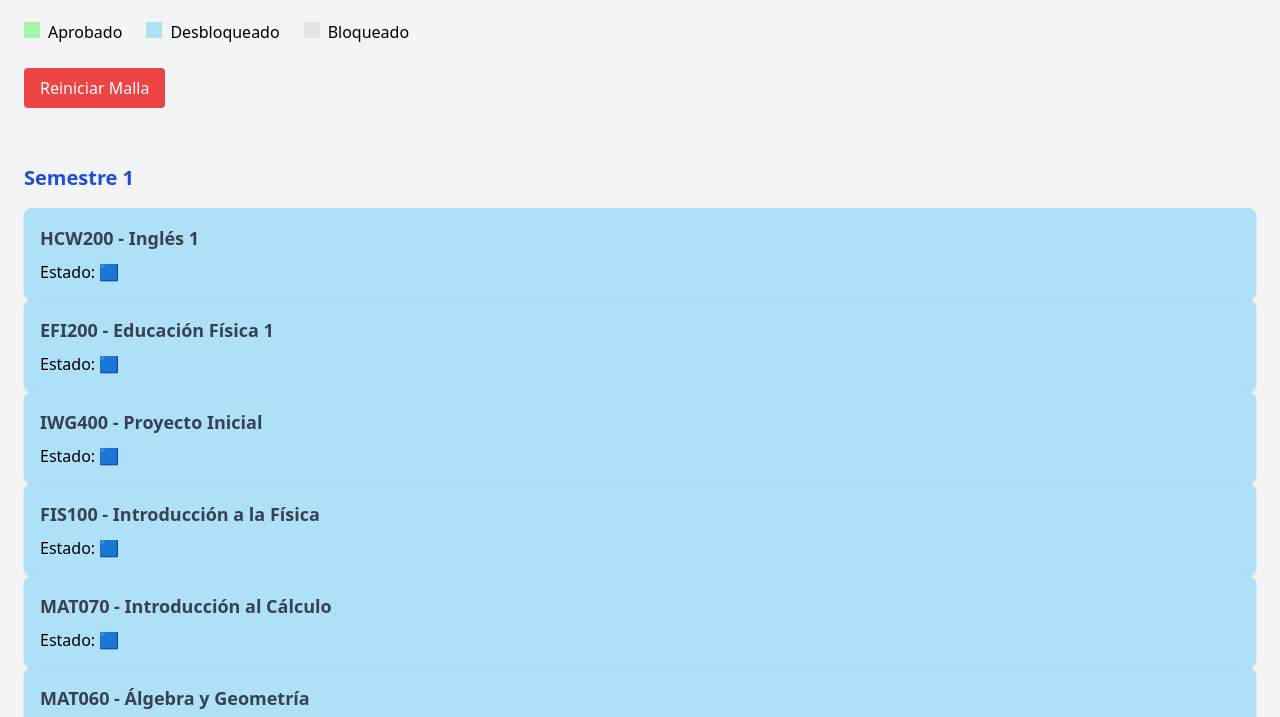
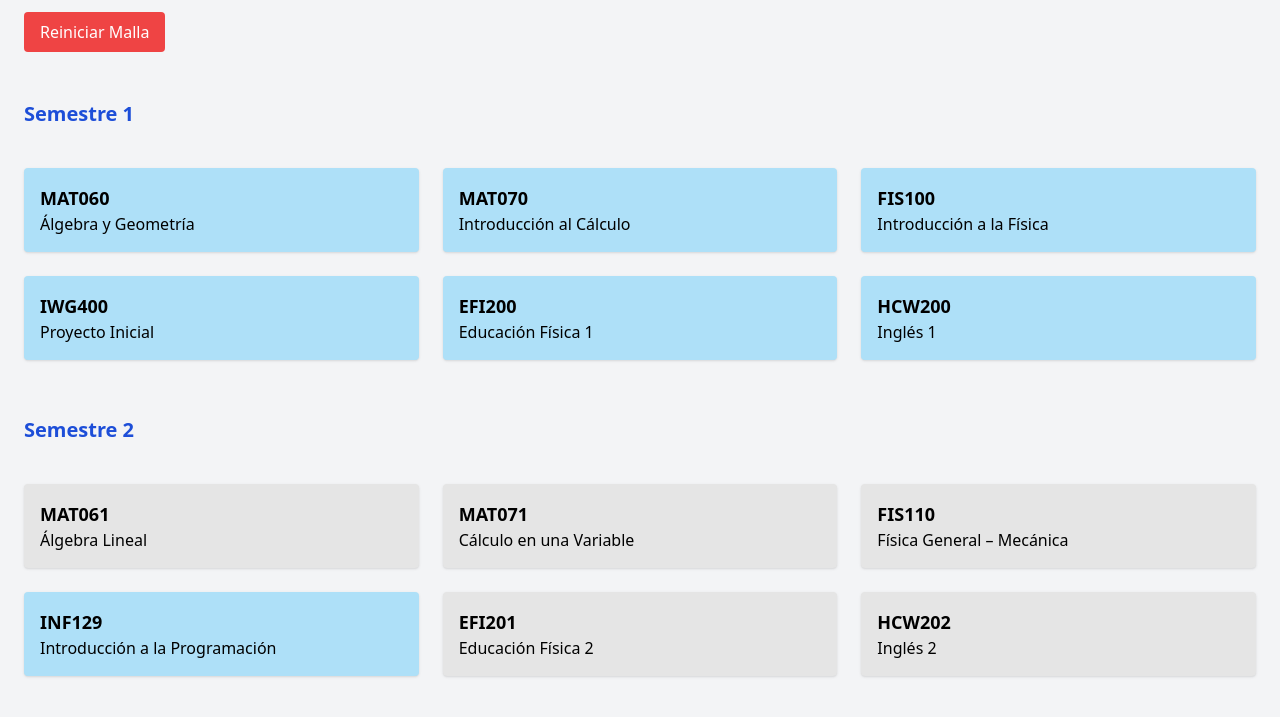
Before and after one commit to Lilyuwu2106/ICMat-USM, a plain HTML site: page index.html in a window 1280 px wide. Shown: the part 64-781 px from the top of the page. Drawn offline with nearby package versions, Linux system fonts and the light colour scheme.

Commit message:
Update index.html

```diff
--- a/index.html
+++ b/index.html
@@ -3,7 +3,7 @@
 <head>
   <meta charset="UTF-8" />
   <meta name="viewport" content="width=device-width, initial-scale=1.0" />
-  <title>Malla ICM USM 2025 - Diseño Moderno</title>
+  <title>Malla ICM USM 2025</title>
   <script src="https://cdn.tailwindcss.com"></script>
   <style>
     .aprobado { background-color: #a4f5a4; color: #000; }
@@ -12,167 +12,151 @@
   </style>
 </head>
 <body class="bg-gray-100 p-6">
-  <main>
-    <h1 class="text-3xl font-bold mb-6 text-blue-800">Malla Ingeniería Civil Matemática – USM 2025</h1>
-
-    <div class="mb-6 flex gap-6 items-center">
-      <div><span class="inline-block w-4 h-4 bg-[#a4f5a4] mr-2"></span>Aprobado</div>
-      <div><span class="inline-block w-4 h-4 bg-[#aee0f8] mr-2"></span>Desbloqueado</div>
-      <div><span class="inline-block w-4 h-4 bg-[#e5e5e5] mr-2"></span>Bloqueado</div>
-    </div>
-
-    <button onclick="resetearMalla()" class="mb-6 px-4 py-2 bg-red-500 text-white rounded hover:bg-red-600">
-      Reiniciar Malla
-    </button>
-
-    <div id="malla" class="grid grid-cols-1 sm:grid-cols-2 md:grid-cols-3 gap-6"></div>
-  </main>
+  <h1 class="text-3xl font-bold text-blue-800 mb-4">Malla Ingeniería Civil Matemática – USM 2025</h1>
+  <button onclick="resetearMalla()" class="mb-4 px-4 py-2 bg-red-500 text-white rounded hover:bg-red-600">Reiniciar Malla</button>
+  <div id="malla" class="grid grid-cols-1 sm:grid-cols-2 md:grid-cols-3 gap-6"></div>
 
   <script>
     const semestres = {
       1: [
+        {sigla: "MAT060", nombre: "Álgebra y Geometría", estado: "desbloqueado"},
+        {sigla: "MAT070", nombre: "Introducción al Cálculo", estado: "desbloqueado"},
+        {sigla: "FIS100", nombre: "Introducción a la Física", estado: "desbloqueado"},
+        {sigla: "IWG400", nombre: "Proyecto Inicial", estado: "desbloqueado"},
+        {sigla: "EFI200", nombre: "Educación Física 1", estado: "desbloqueado"},
         {sigla: "HCW200", nombre: "Inglés 1", estado: "desbloqueado"},
-        {sigla: "EFI200", nombre: "Educación Física 1", estado: "desbloqueado"},
-        {sigla: "IWG400", nombre: "Proyecto Inicial", estado: "desbloqueado"},
-        {sigla: "FIS100", nombre: "Introducción a la Física", estado: "desbloqueado"},
-        {sigla: "MAT070", nombre: "Introducción al Cálculo", estado: "desbloqueado"},
-        {sigla: "MAT060", nombre: "Álgebra y Geometría", estado: "desbloqueado"},
       ],
       2: [
-        {sigla: "HCW201", nombre: "Inglés 2", estado: "bloqueado"},
-        {sigla: "EFI201", nombre: "Educación Física 2", estado: "bloqueado"},
+        {sigla: "MAT061", nombre: "Álgebra Lineal", estado: "bloqueado", prerreq: ["MAT060"]},
+        {sigla: "MAT071", nombre: "Cálculo en una Variable", estado: "bloqueado", prerreq: ["MAT070"]},
+        {sigla: "FIS110", nombre: "Física General – Mecánica", estado: "bloqueado", prerreq: ["FIS100"]},
         {sigla: "INF129", nombre: "Introducción a la Programación", estado: "desbloqueado"},
-        {sigla: "FIS110", nombre: "Física General – Mecánica", estado: "bloqueado"},
-        {sigla: "MAT071", nombre: "Cálculo en una Variable", estado: "bloqueado"},
-        {sigla: "MAT061", nombre: "Álgebra Lineal", estado: "bloqueado"},
+        {sigla: "EFI201", nombre: "Educación Física 2", estado: "bloqueado", prerreq:["EFI200"]},
+        {sigla: "HCW202", nombre: "Inglés 2", estado: "bloqueado", prerreq: ["HCW200"]},
       ],
       3: [
-        {sigla: "HCW202", nombre: "Inglés 3", estado: "bloqueado"},
-        {sigla: "MAT063", nombre: "Introducción a la Matemática Avanzada", estado: "bloqueado"},
-        {sigla: "FIS120", nombre: "Calor y Ondas", estado: "bloqueado"},
-        {sigla: "MAT081", nombre: "Cálculo de Varias Variables", estado: "bloqueado"},
-        {sigla: "Mat053", nombre: "Ecuaciones Diferenciales Elementales", estado: "bloqueado"},
-        {sigla: "INF136", nombre: "Programación Avanzada en Ciencias", estado: "bloqueado"},
+        {sigla: "MAT081", nombre: "Cálculo de Varias Variables", estado: "bloqueado", prerreq: ["MAT071"]},
+        {sigla: "MAT053", nombre: "Ecuaciones Diferenciales Elementales", estado: "bloqueado", prerreq: ["MAT071"]},
+        {sigla: "INF136", nombre: "Programación Avanzada en Ciencias", estado: "bloqueado", prerreq: ["INF129"]},
+        {sigla: "FIS120", nombre: "Calor y Ondas", estado: "bloqueado", prerreq: ["FIS110"]},
+        {sigla: "MAT063", nombre: "Intro a la Matemática Avanzada", estado: "bloqueado", prerreq: ["MAT061"]},
+        {sigla: "HCW203", nombre: "Inglés 3", estado: "bloqueado", prerreq: ["HCW202"]},
       ],
       4: [
-        {sigla: "ESP101", nombre: "Comunicación Efectiva en Español", estado: "bloqueado"},
-        {sigla: "MAT301", nombre: "Análisis Real", estado: "bloqueado"},
-        {sigla: "MAT302", nombre: "Álgebra Lineal Avanzada", estado: "bloqueado"},
-        {sigla: "MAT303", nombre: "Cálculo Avanzado para Ingeniería", estado: "bloqueado"},
-        {sigla: "FIS201", nombre: "Electricidad y Magnetismo", estado: "bloqueado"},
-        {sigla: "EST101", nombre: "Probabilidad y Estadística", estado: "bloqueado"},
+        {sigla: "MAT064", nombre: "Análisis Real", estado: "bloqueado", prerreq: ["MAT081", "MAT053"]},
+        {sigla: "MAT065", nombre: "Álgebra Lineal Avanzada", estado: "bloqueado", prerreq: ["MAT061"]},
+        {sigla: "MAT066", nombre: "Cálculo Avanzado para Ingeniería", estado: "bloqueado", prerreq: ["MAT081"]},
+        {sigla: "FIS130", nombre: "Electricidad y Magnetismo", estado: "bloqueado", prerreq: ["FIS120"]},
+        {sigla: "MAT154", nombre: "Probabilidad y Estadística", estado: "bloqueado", prerreq: ["MAT071"]},
+        {sigla: "HXW009", nombre: "Comunicación en Español", estado: "bloqueado", prerreq: ["HCW203"]},
       ],
       5: [
-        {sigla: "ADM101", nombre: "Administración y Sostenibilidad Organizacional", estado: "bloqueado"},
-        {sigla: "MAT401", nombre: "Análisis", estado: "bloqueado"},
-        {sigla: "EDE201", nombre: "Ecuaciones Diferenciales y Sistemas Dinámicos", estado: "bloqueado"},
-        {sigla: "MAT402", nombre: "Álgebra y Matemática Discreta", estado: "bloqueado"},
-        {sigla: "OPT101", nombre: "Optimización Lineal", estado: "bloqueado"},
-        {sigla: "COMU201", nombre: "Práctica en Acción Comunitaria", estado: "bloqueado"},
+        {sigla: "MAT074", nombre: "Análisis", estado: "bloqueado", prerreq: ["MAT064","MAT066"]},
+        {sigla: "MAT075", nombre: "Ecuaciones Dif. y Sist. Dinámicos", estado: "bloqueado", prerreq: ["MAT064","MAT066"]},
+        {sigla: "MAT076", nombre: "Álgebra y Matemática Discreta", estado: "bloqueado", prerreq: ["MAT064","MAT066"]},
+        {sigla: "MAT077", nombre: "Optimización Lineal", estado: "bloqueado", prerreq: ["MAT061"]},
+        {sigla: "AUX233", nombre: "Administración y Sostenibilidad", estado: "desbloqueado"},
+        {sigla: "HXW011", nombre: "Práctica Comunitaria", estado: "desbloqueado"},
       ],
       6: [
-        {sigla: "ESP201", nombre: "Comunicación Efectiva", estado: "bloqueado"},
-        {sigla: "ECO201", nombre: "Ingeniería Económica", estado: "bloqueado"},
-        {sigla: "ANI101", nombre: "Análisis Numérico", estado: "bloqueado"},
-        {sigla: "EST201", nombre: "Modelamiento Estadístico", estado: "bloqueado"},
-        {sigla: "MED101", nombre: "Teoría de la Medida", estado: "bloqueado"},
-        {sigla: "OPT201", nombre: "Optimización No Lineal", estado: "bloqueado"},
+        {sigla: "MAT078", nombre: "Análisis Numérico", estado: "bloqueado", prerreq: ["MAT081"]},
+        {sigla: "MAT079", nombre: "Modelamiento Estadístico", estado: "bloqueado", prerreq: ["MAT154"]},
+        {sigla: "MAT080", nombre: "Teoría de la Medida", estado: "bloqueado", prerreq: ["MAT064"]},
+        {sigla: "MAT082", nombre: "Optimización No Lineal", estado: "bloqueado", prerreq: ["MAT077"]},
+        {sigla: "HXW012", nombre: "Comunicación Efectiva", estado: "bloqueado", prerreq: ["HXW011"]},
+        {sigla: "AUX201", nombre: "Ingeniería Económica", estado: "desbloqueado"},
       ],
       7: [
-        {sigla: "HCW401", nombre: "Inglés Disciplinar", estado: "bloqueado"},
-        {sigla: "PROY101", nombre: "Gestión de Preferencias de Proyectos", estado: "bloqueado"},
-        {sigla: "ANI201", nombre: "Análisis Numérico 2", estado: "bloqueado"},
-        {sigla: "MAT501", nombre: "Análisis Funcional", estado: "bloqueado"},
-        {sigla: "LAB101", nombre: "Laboratorio de Modelación 1", estado: "bloqueado"},
-        {sigla: "DAD101", nombre: "Análisis y Ciencia de Datos", estado: "bloqueado"},
+        {sigla: "MAT088", nombre: "Análisis Numérico 2", estado: "bloqueado", prerreq: ["MAT078"]},
+        {sigla: "MAT089", nombre: "Análisis Funcional", estado: "bloqueado", prerreq: ["MAT078"]},
+        {sigla: "MAT090", nombre: "Lab. Modelación 1", estado: "bloqueado", prerreq: ["MAT078", "MAT082"]},
+        {sigla: "MAT091", nombre: "Análisis y Ciencia de Datos", estado: "bloqueado", prerreq: ["MAT079"]},
+        {sigla: "AUX203", nombre: "Gestión de Proyectos", estado: "desbloqueado"},
+        {sigla: "AUX202", nombre: "Inglés Disciplinar", estado: "desbloqueado"},
       ],
       8: [
-        {sigla: "EDP101", nombre: "Ecuaciones Diferenciales Parciales", estado: "bloqueado"},
-        {sigla: "ANI301", nombre: "Análisis Numérico de EDP", estado: "bloqueado"},
-        {sigla: "EST301", nombre: "Inferencia Estadística", estado: "bloqueado"},
-        {sigla: "OPT301", nombre: "Optimización y Control", estado: "bloqueado"},
-        {sigla: "LAB201", nombre: "Laboratorio de Modelación 2", estado: "bloqueado"},
+        {sigla: "MAT141", nombre: "Ecuaciones Dif. Parciales", estado: "bloqueado", prerreq: ["MAT075"]},
+        {sigla: "MAT142", nombre: "Análisis Numérico de EDP", estado: "bloqueado", prerreq: ["MAT091", "MAT075"]},
+        {sigla: "MAT143", nombre: "Inferencia Estadística", estado: "bloqueado", prerreq: ["MAT079"]},
+        {sigla: "MAT144", nombre: "Optimización y Control", estado: "bloqueado", prerreq: ["MAT082"]},
+        {sigla: "MAT145", nombre: "Lab. Modelación 2", estado: "bloqueado", prerreq: ["MAT090"]},
       ],
       9: [
-        {sigla: "ELEC1", nombre: "Electivo 1", estado: "bloqueado"},
-        {sigla: "PROY102", nombre: "Gestión de Preferencias de Innovación", estado: "bloqueado"},
-        {sigla: "ELEC2", nombre: "Electivo 2", estado: "bloqueado"},
-        {sigla: "ELEC3", nombre: "Electivo 3", estado: "bloqueado"},
-        {sigla: "TIT1", nombre: "Proyecto de Titulación – Parte 1", estado: "bloqueado"},
+        {sigla: "AUX223", nombre: "Electivo 1", estado: "desbloqueado"},
+        {sigla: "AUX224", nombre: "Electivo 2", estado: "desbloqueado"},
+        {sigla: "AUX225", nombre: "Electivo 3", estado: "desbloqueado"},
+        {sigla: "AUX217", nombre: "Gestión de Innovación", estado: "bloqueado", prerreq: ["MAT145"]},
+        {sigla: "MAT150", nombre: "Tesis Parte 1", estado: "bloqueado", prerreq: ["MAT145"]},
       ],
       10: [
-        {sigla: "ELEC4", nombre: "Electivo 4", estado: "bloqueado"},
-        {sigla: "EMP101", nombre: "Gestión de Emprendimiento", estado: "bloqueado"},
-        {sigla: "ELEC5", nombre: "Electivo 5", estado: "bloqueado"},
-        {sigla: "ELEC6", nombre: "Electivo 6", estado: "bloqueado"},
-        {sigla: "TIT2", nombre: "Proyecto de Titulación – Parte 2", estado: "bloqueado"},
+        {sigla: "AUX228", nombre: "Electivo 4", estado: "desbloqueado"},
+        {sigla: "AUX229", nombre: "Electivo 5", estado: "desbloqueado"},
+        {sigla: "AUX320", nombre: "Electivo 6", estado: "desbloqueado"},
+        {sigla: "AUX218", nombre: "Gestión de Emprendimiento", estado: "bloqueado", prerreq: ["AUX217"]},
+        {sigla: "MAT450", nombre: "Tesis Parte 2", estado: "bloqueado", prerreq: ["MAT150"]},
       ],
     };
 
     const estados = ["desbloqueado", "aprobado", "bloqueado"];
-    const simbolos = {
-      "desbloqueado": "🟦",
-      "aprobado": "🟩",
-      "bloqueado": "⚪️"
-    };
 
-    function cargarEstado(sigla, defaultEstado) {
-      return localStorage.getItem(`malla-${sigla}`) ?? defaultEstado;
+    function cargarEstado(sigla, estadoInicial) {
+      return localStorage.getItem(`malla-${sigla}`) ?? estadoInicial;
     }
 
     function guardarEstado(sigla, estado) {
       localStorage.setItem(`malla-${sigla}`, estado);
     }
 
+    function cumplePrerreq(ramo) {
+      if (!ramo.prerreq) return true;
+      return ramo.prerreq.every(sigla => localStorage.getItem(`malla-${sigla}`) === "aprobado");
+    }
+
     function toggleEstado(element, sigla) {
-      let current = element.dataset.estado;
-      let index = estados.indexOf(current);
-      index = (index + 1) % estados.length;
-      const nuevoEstado = estados[index];
+      const ramo = buscarRamo(sigla);
+      if (ramo.prerreq && !cumplePrerreq(ramo)) return;
+      let index = estados.indexOf(element.dataset.estado);
+      const nuevoEstado = estados[(index + 1) % estados.length];
+      element.classList.replace(element.dataset.estado, nuevoEstado);
+      element.dataset.estado = nuevoEstado;
+      guardarEstado(sigla, nuevoEstado);
+      renderizarMalla(); // actualizar dependencias
+    }
 
-      element.classList.remove(current);
-      element.classList.add(nuevoEstado);
-      element.dataset.estado = nuevoEstado;
-      element.querySelector(".estado-icon").textContent = simbolos[nuevoEstado];
-      guardarEstado(sigla, nuevoEstado);
+    function buscarRamo(sigla) {
+      return Object.values(semestres).flat().find(r => r.sigla === sigla);
     }
 
     function renderizarMalla() {
       const contenedor = document.getElementById("malla");
       contenedor.innerHTML = "";
 
-      for (const [semestre, ramos] of Object.entries(semestres)) {
-        const section = document.createElement("section");
-        section.className = "col-span-full";
+      for (const [n, ramos] of Object.entries(semestres)) {
+        const titulo = document.createElement("h2");
+        titulo.textContent = `Semestre ${n}`;
+        titulo.className = "col-span-full text-xl font-bold text-blue-700 mt-8 mb-4";
+        contenedor.appendChild(titulo);
 
-        const titulo = document.createElement("h2");
-        titulo.textContent = `Semestre ${semestre}`;
-        titulo.className = "text-xl font-semibold mt-8 mb-4 text-blue-700";
-        section.appendChild(titulo);
+        ramos.forEach(ramo => {
+          let estado = cargarEstado(ramo.sigla, ramo.estado);
+          if (estado === "bloqueado" && cumplePrerreq(ramo)) {
+            estado = "desbloqueado";
+            guardarEstado(ramo.sigla, estado);
+          }
 
-        ramos.forEach(({sigla, nombre, estado: estadoInicial}) => {
-          const estado = cargarEstado(sigla, estadoInicial);
-          const tarjeta = document.createElement("div");
-          tarjeta.classList.add(estado, "p-4", "rounded-lg", "shadow", "cursor-pointer", "hover:shadow-lg", "transition", "duration-300");
-          tarjeta.dataset.estado = estado;
-
-          tarjeta.onclick = () => toggleEstado(tarjeta, sigla);
-
-          tarjeta.innerHTML = `
-            <h3 class="text-lg font-bold text-gray-700">${sigla} - ${nombre}</h3>
-            <p class="mt-2">Estado: <span class="estado-icon">${simbolos[estado]}</span></p>
-          `;
-          section.appendChild(tarjeta);
+          const div = document.createElement("div");
+          div.className = `${estado} p-4 rounded shadow hover:shadow-lg transition duration-200 cursor-pointer`;
+          div.dataset.estado = estado;
+          div.onclick = () => toggleEstado(div, ramo.sigla);
+          div.innerHTML = `<h3 class="text-lg font-semibold">${ramo.sigla}</h3><p>${ramo.nombre}</p>`;
+          contenedor.appendChild(div);
         });
-
-        contenedor.appendChild(section);
       }
     }
 
     function resetearMalla() {
-      for (const ramos of Object.values(semestres)) {
-        ramos.forEach(({sigla}) => localStorage.removeItem(`malla-${sigla}`));
-      }
+      for (const ramos of Object.values(semestres))
+        ramos.forEach(r => localStorage.removeItem(`malla-${r.sigla}`));
       renderizarMalla();
     }
 
```
